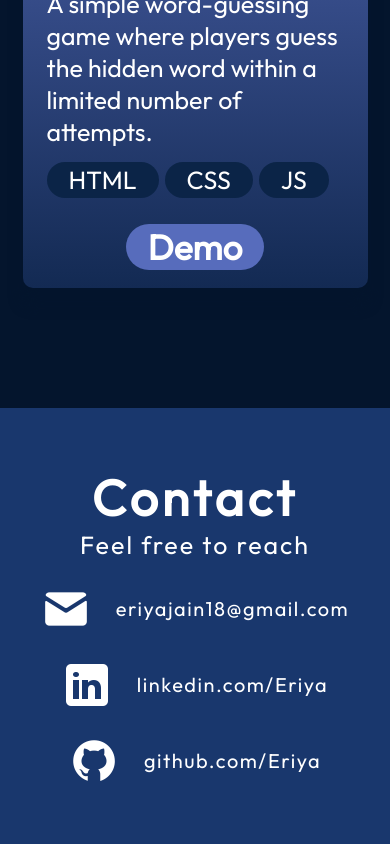
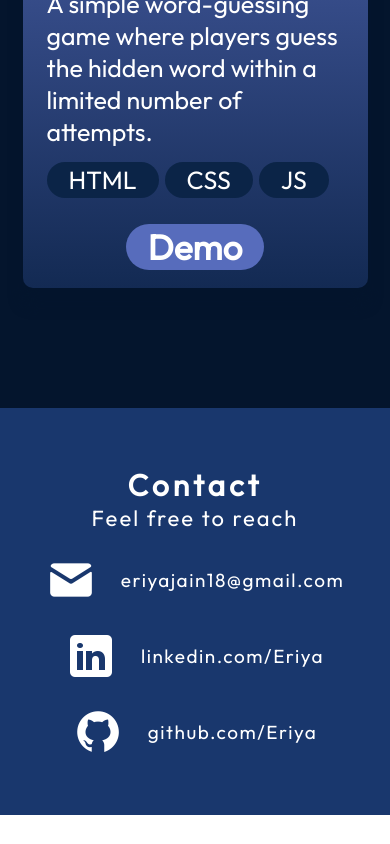
Before and after one commit to Eriya18/Eriya-portfolio, a React (Vite) app: page / in a window 390 px wide. Shown: the part 4808-5652 px from the top of the page. After the commit the page ends 5623 px from the top, so only its background shows below. Built offline with nearby package versions, Linux system fonts and the light colour scheme.

Commit message:
updated text sizes for android view

```diff
--- a/src/components/Contact/Contact.module.css
+++ b/src/components/Contact/Contact.module.css
@@ -52,15 +52,15 @@
         align-items: center;
     }
     .text h2{
-        font-size: 50px;
+        font-size: 30px;
     }
     .text p{
-        font-size: 25px;
+        font-size: 22px;
     }
     .links{
         align-items: center;
     }
     .link a{
-        font-size: 20px;
+        font-size: 19px;
     }
 }
```
